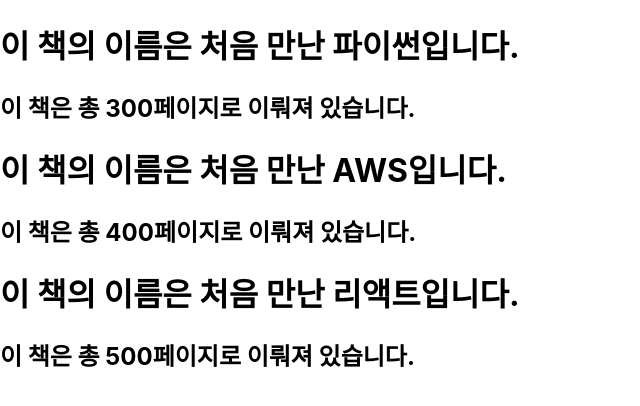
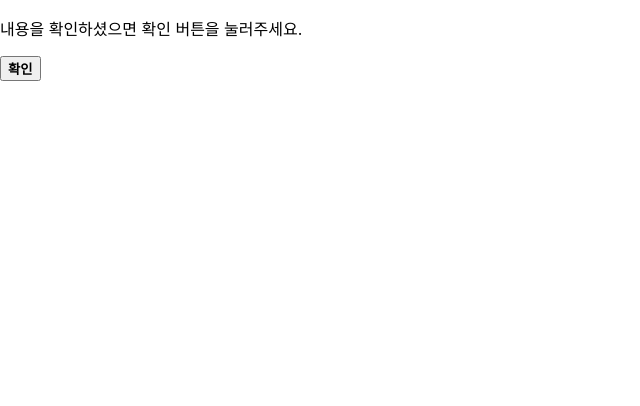
Before and after one commit to seohyun1001/React_240513, a React (Create React App) app in the folder my-app/: page / in a window 1280 px wide. Shown: the top 406 px of the page, without its empty margins (0-640 px from the left). Built offline with nearby package versions, Linux system fonts and the light colour scheme.

Commit message:
240516 10:00 / 리액트 엘리먼트

```diff
--- /dev/null
+++ b/my-app/src/04.엘리먼트랜더링/ConfirmDialog.jsx
@@ -0,0 +1,23 @@
+import React from "react";
+
+function Button(props) {
+    return (
+        <button className={`bg-${props.color}`}>
+            <b>
+                {props.children}
+            </b>
+        </button>
+    )
+}
+
+function ConfirmDialog(props) {
+    return (
+        <div>
+            <p>내용을 확인하셨으면 확인 버튼을 눌러주세요.</p>
+            <Button color='green'>확인</Button>
+            {/* **태그가 아니라 컴포넌트라 대문자로 적어야 함 */}
+        </div>
+    )
+}
+
+export default ConfirmDialog;
--- a/my-app/src/index.js
+++ b/my-app/src/index.js
@@ -5,11 +5,13 @@
 import reportWebVitals from './reportWebVitals';
 
 import Library from './03.JSX소개/Library';
+import ConfirmDialog from './04.엘리먼트랜더링/ConfirmDialog';
 
 const root = ReactDOM.createRoot(document.getElementById('root'));
 root.render(
   <React.StrictMode>
-    <Library />
+    {/* <Library /> */}
+    <ConfirmDialog />
   </React.StrictMode>
 );
 
```
Also changed, not shown: 1 other file (tests, documents, lock files or other folders).
